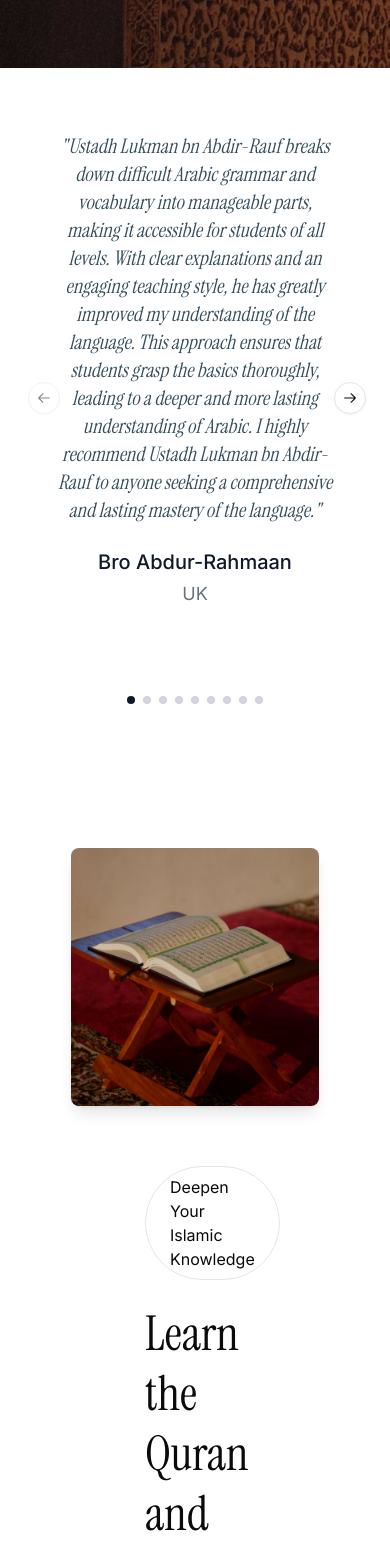
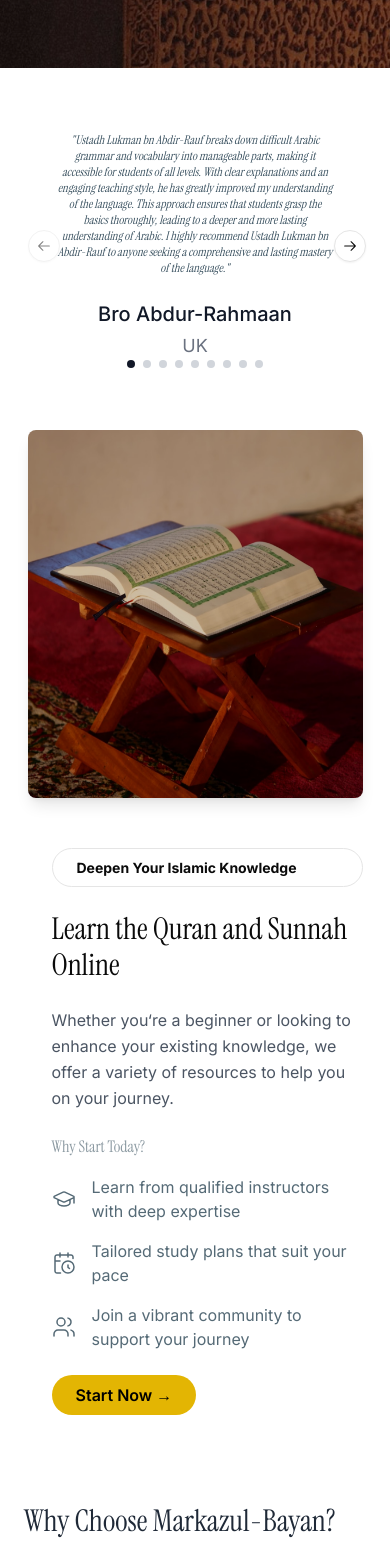
Before and after one commit to Lukman10a/markazulbayaan, a Next.js app: page / in a window 390 px wide. Shown: the part 3420-4972 px from the top of the page. Built offline with nearby package versions, Linux system fonts and the light colour scheme.

Commit message:
update the home page

```diff
--- a/src/components/Faq.tsx
+++ b/src/components/Faq.tsx
@@ -42,11 +42,11 @@ const FAQ: React.FC = () => {
   };
 
   return (
-    <section id="faq" className="mx-auto container my-10 px-10 lg:px-36">
-      <div className="grid mdgrid-cols-1 grid-cols-2 gap-8">
+    <section id="faq" className="mx-auto container my-10 p-10">
+      <div className="grid grid-cols-2 sm:grid-cols-1 gap-8">
         {/* Left Side: FAQ Description */}
         <div>
-          <h2 className="text-[54px] font-serif  mb-4">
+          <h2 className="text-6xl sm:text-4xl font-serif mb-4">
             Frequently asked Questions
           </h2>
           <p className="text-gray-600  mb-6">
@@ -63,10 +63,10 @@ const FAQ: React.FC = () => {
             <div key={index} className="border-b border-gray-300 pb-4">
               <button
                 onClick={() => toggleFAQ(index)}
-                className="flex justify-between items-center w-full text-left text-gray-700 text-3xl font-serif focus:outline-none"
+                className="flex justify-between items-center w-full text-left text-gray-700 font-serif focus:outline-none"
               >
-                <span>{faq.question}</span>
-                <span className="text-2xl">
+                <span className="text-3xl sm:text-xl">{faq.question}</span>
+                <span className="text-2xl sm:text-xl">
                   {openIndex === index ? "-" : "+"}
                 </span>
               </button>
--- a/src/components/home/learn.tsx
+++ b/src/components/home/learn.tsx
@@ -20,22 +20,22 @@ export default function Learn() {
   ];
 
   return (
-    <section className="flex md:flex-col py-20 justify-between items-center md:space-x-6 p-8 max-w-[80vw] mx-auto gap-10">
+    <section className="grid grid-cols-2 place-items-center sm:grid-cols-1 py-20 md:space-x-6 p-8 sm:p-2 max-w-[90vw] mx-auto gap-10">
       <div className="rounded-lg overflow-hidden shadow-lg mb-5 h-full">
         <Image
           src={learn}
           alt="Islamic Knowledge Image"
           width={500}
           height={400}
-          // className="w-full h-full"
+          className="w-full h-full"
         />
       </div>
 
-      <div className="md:w-1/2 mb-8 md:mb-0 space-y-4">
-        <p className="border rounded-full w-fit px-6 py-2 mb-6">
+      <div className="mb-8 space-y-6">
+        <p className="border rounded-full sm:font-bold sm:text-[14px] sm:w-full w-fit px-6 py-2 mb-6">
           Deepen Your Islamic Knowledge
         </p>
-        <h3 className="text-5xl font mb-4 font-serif leading-tight">
+        <h3 className="text-5xl sm:text-3xl font mb-4 font-serif leading-tight">
           Learn the Quran and Sunnah Online
         </h3>
         <p className="text-md text-gray-600 leading-relaxed">
--- a/src/components/home/newTestimonial.tsx
+++ b/src/components/home/newTestimonial.tsx
@@ -99,7 +99,7 @@ export default function TestimonialCarousel() {
           {testimonials.map((testimonial, index) => (
             <CarouselItem key={index}>
               <div className="text-center px-6 sm:px-8 md:px-24">
-                <blockquote className="text-lg sm:text-xl font-serif italic text-[#354D5C] mb-6">
+                <blockquote className="text-lg sm:text-xs font-serif italic text-[#354D5C] mb-6">
                   &quot;{testimonial.comment}&quot;
                 </blockquote>
                 <div className="space-y-1">
@@ -119,7 +119,7 @@ export default function TestimonialCarousel() {
         <CarouselNext className="absolute right-0 top-1/2 -translate-y-1/2" />
       </Carousel>
 
-      <div className="flex justify-center gap-2 mt-8">
+      <div className="flex justify-center gap-2 mt-8 sm:mt-0">
         {testimonials.map((_, index) => (
           <button
             key={index}
```
